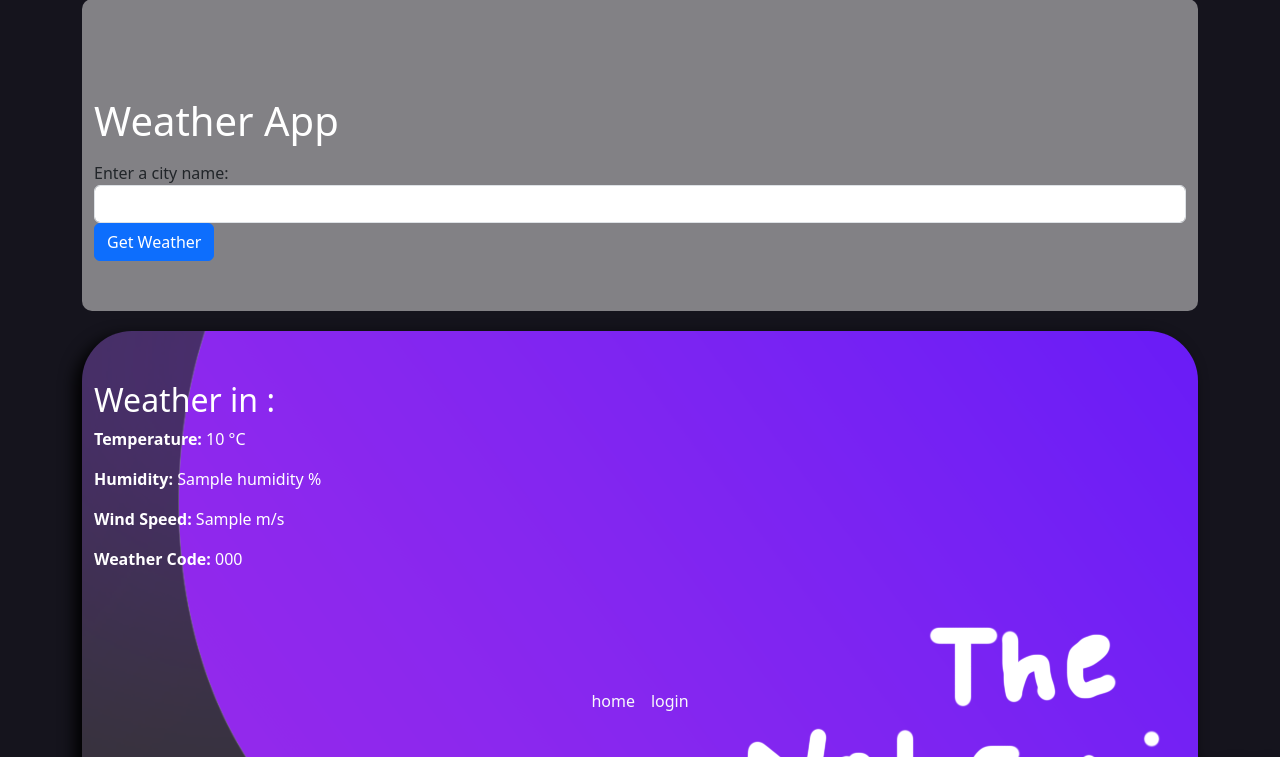
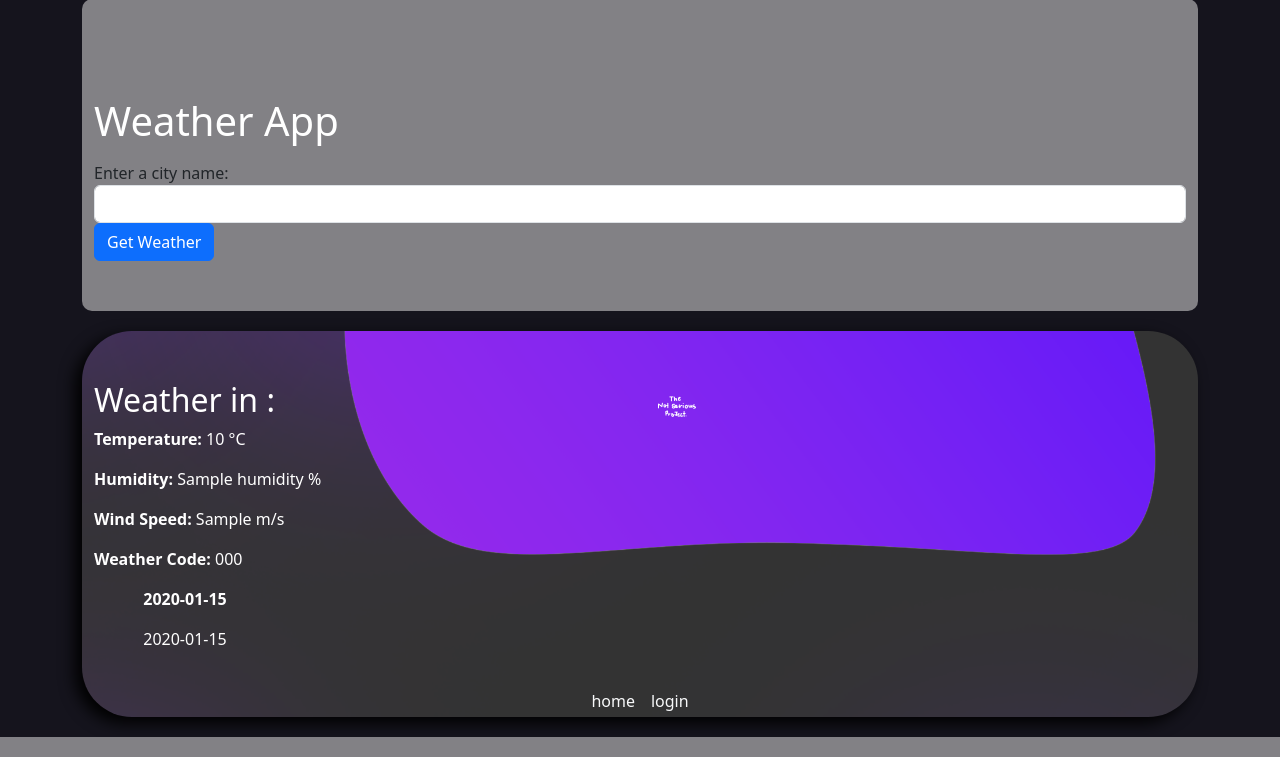
Before and after one commit to vittopan/weatherWebsite, a Flask app: template app/templates/home.html in a window 1280 px wide; the page is wider, and only the part inside the window is pictured. Shown: the part 69-826 px from the top of that part. Run offline with Flask 3, Linux system fonts and the light colour scheme; the template is opened without the code that fills it: most values are stand-ins (such as "Sample title", 1, 10 or a date in 2020); parts of the project's set-up code (start-up, migrations or seed data) failed here and were passed over.

Commit message:
random changes

```diff
--- a/app/app.py
+++ b/app/app.py
@@ -1,4 +1,4 @@
-from flask import Flask, render_template, url_for, flash, redirect, request
+from flask import Flask, render_template, url_for, flash, redirect, request, jsonify
 from app.forms.forms import LoginForm, createAccount
 from app.models import db, User, Location
 import requests
--- a/app/templates/home.html
+++ b/app/templates/home.html
@@ -25,11 +25,11 @@
             <p class="text-danger">{{ error }}</p>
         {% endif %}
         </div>
-        <div class="col-6">
-            {%if weather.weather_code == 1001%}
-            <img src="../static/Images/image.png" alt="">
+        <div class="col-6" >
+            {%if weather.weather_code == 1102%}
+            <img src="../static/Images/image.png" alt="" style="height: 50px; width: 50px;">
             {%else%}
-            <img src="../static/Images/TheNotSeriousProject2.png" alt="">
+            <img src="../static/Images/TheNotSeriousProject2.png" alt="" style="height: 50px; width: 50px;">
             {%endif%}
         </div>
     </div>
```
